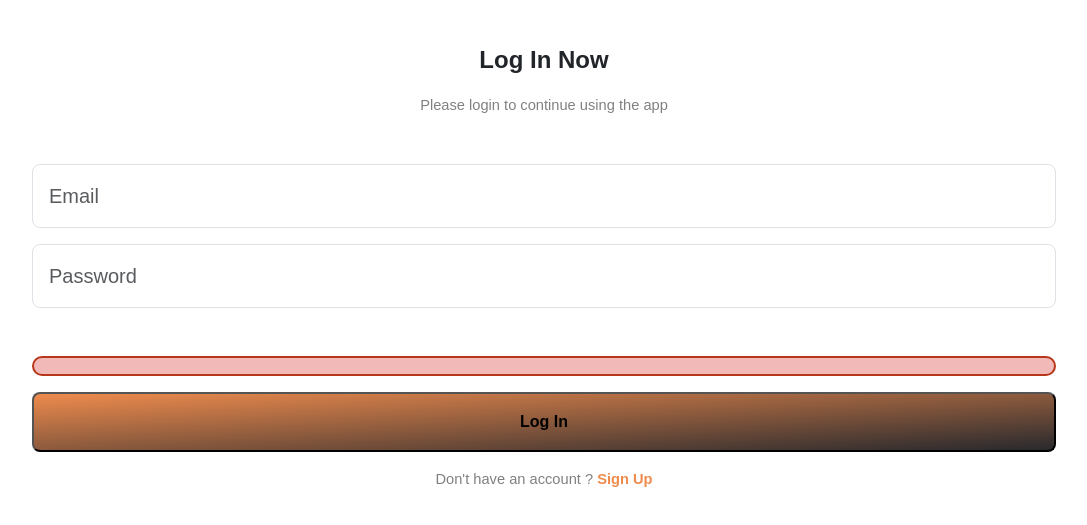
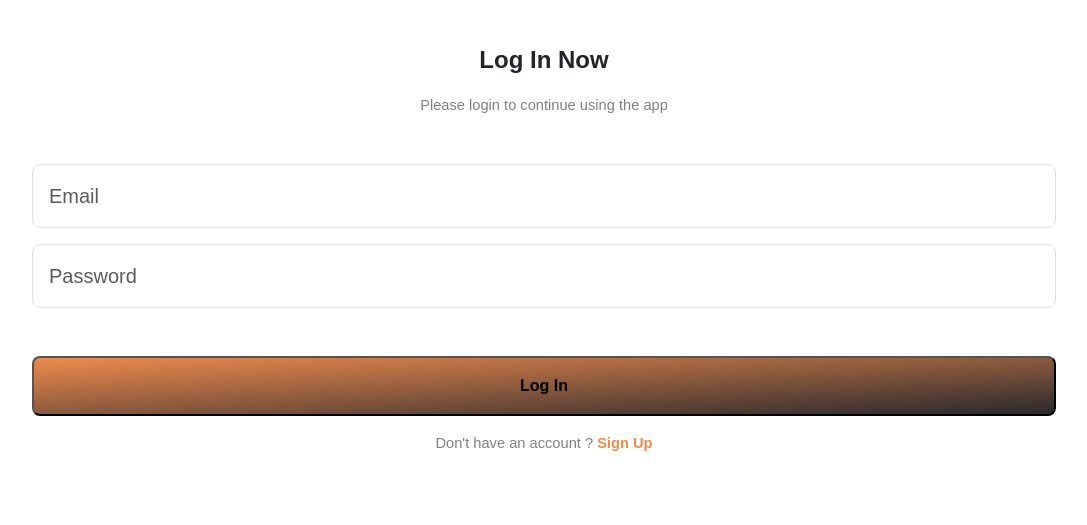
Before and after one commit to RayenBMoussa/1800_202510_BBY22, a plain HTML site: page login.html in a window 1280 px wide. Shown: the part 131-656 px from the top of the page, without its empty margins (96-1183 px from the left). Drawn offline with nearby package versions, Linux system fonts and the light colour scheme.

Commit message:
saving any changes not saved

```diff
--- a/login.html
+++ b/login.html
@@ -34,7 +34,7 @@
                 </div>
             </div>
             <div id="log">
-                <div id="errorMsg"> </div>
+                <div id="errorMsg"> azaz</div>
                 <div id="logBtn">
                     <button type="submit" id="submit">Log In</button>
                 </div>
--- a/scripts/login.js
+++ b/scripts/login.js
@@ -5,6 +5,7 @@ const successMsg = localStorage.getItem("msg");
 const msgHolder = document.getElementById("successMsg");
 const email = document.getElementById("email");
 const errorHolder = document.getElementById("errorMsg");
+errorHolder.style.display = "none";
 if (successMsg) {
   msgHolder.innerHTML = successMsg;
   localStorage.removeItem("msg"); // Remove message immediately to prevent persistence
@@ -37,7 +38,7 @@ submit.addEventListener("click", function (event) {
     .then((userCredential) => {
       // Signed in
       const user = userCredential.user;
-      window.location.href = "index.html"
+      window.location.href = "index.html";
       // ...
     })
     .catch((error) => {
```
